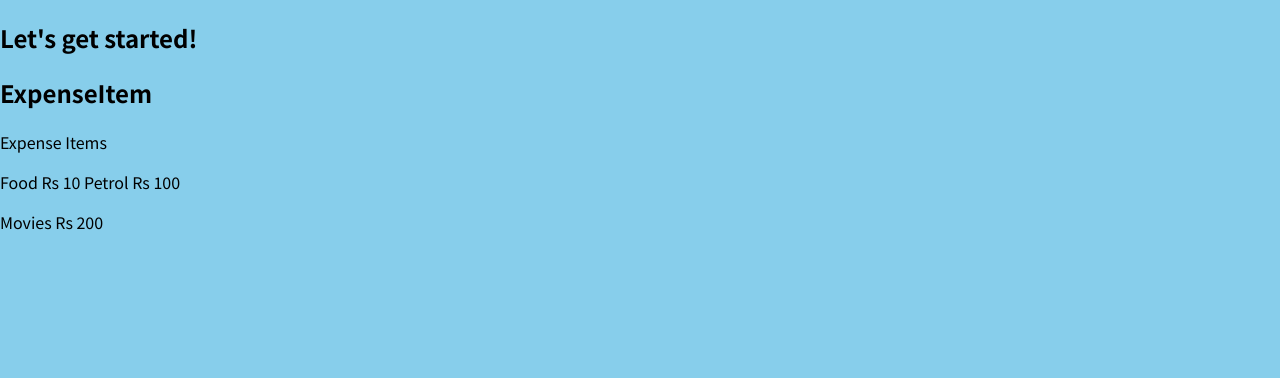
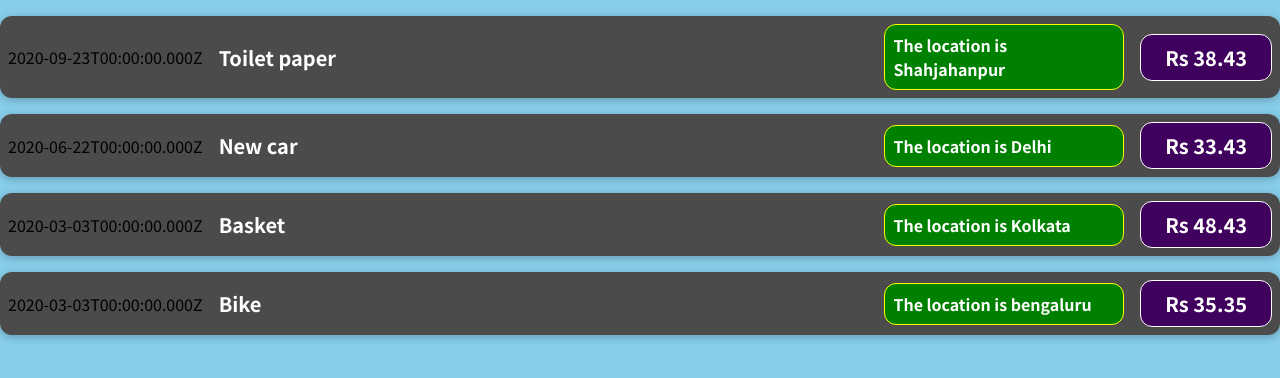
Before and after one commit to amarsrivastava68/expense-tracker, a JavaScript app: page / in a window 1280 px wide. Shown: the top 378 px of the page. Built offline with nearby package versions, Linux system fonts and the light colour scheme.

Commit message:
expense tracker component

```diff
--- a/src/App.js
+++ b/src/App.js
@@ -1,13 +1,51 @@
 import ExpenseItem from "./components/ExpenseItem";
 
 function App() {
+  const expenses = [
+    {
+      id: "e1",
+      title: "Toilet paper",
+      amount: 38.43,
+      date: new Date(2020, 8, 23),
+      location:'Shahjahanpur'
+    },
+    {
+      id: "e2",
+      title: "New car",
+      amount: 33.43,
+      date: new Date(2020, 5, 22),
+      location : 'Delhi'
+    },
+    {
+      id: "e3",
+      title: "Basket",
+      amount: 48.43,
+      date: new Date(2020, 2, 3),
+      location : 'Kolkata'
+    },
+    {
+      id: "e4",
+      title: "Bike",
+      amount: 35.35,
+      date: new Date(2020, 2, 3),
+      location : 'bengaluru'
+    },
+
+  ];
+
   return (
+
     <div>
+      {expenses.map((expense)=>{
+  return (<ExpenseItem
+        title={expense.title}
+        amount={expense.amount}
+        date={expense.date}
+        location = {expense.location}
+      />)
 
-      <h2>Let's get started!</h2>
-      <ExpenseItem/>
-    </div>
-  );
-}
+      })}
+      </div>
 
+  )}
 export default App;
--- a/src/components/ExpenseItem.js
+++ b/src/components/ExpenseItem.js
@@ -1,12 +1,19 @@
-function ExpenseItem() {
+import "./Expenseitem.css";
+
+function ExpenseItem(props) {
   return (
     <>
-      <h2>ExpenseItem</h2>
-      <p>
-        Expense Items
-        <p>Food Rs 10 Petrol Rs 100</p>
-        Movies Rs 200
-      </p>
+      <div className="expense-item">
+        <div>{props.date.toISOString()} </div>
+        <div className="expense-item__description">
+          <h2>{props.title}</h2>
+          <div className="expense-item__location">
+            The location is {props.location}
+          </div>
+
+          <div className="expense-item__price">Rs {props.amount}</div>
+        </div>
+      </div>
     </>
   );
 }
--- /dev/null
+++ b/src/components/Expenseitem.css
@@ -0,0 +1,67 @@
+.expense-item {
+    display: flex;
+    justify-content: space-between;
+    align-items: center;
+    box-shadow: 0 2px 8px rgba(0, 0, 0, 0.25);
+    padding: 0.5rem;
+    margin: 1rem 0;
+    border-radius: 12px;
+    background-color: #4b4b4b;
+  }
+
+  .expense-item__description {
+    display: flex;
+    flex-direction: column;
+    gap: 1rem;
+    align-items: flex-end;
+    flex-flow: column-reverse;
+    justify-content: flex-start;
+    flex: 1;
+  }
+
+  .expense-item h2 {
+
+    font-size: 1rem;
+    flex: 1;
+    margin: 0 1rem;
+    color: white;
+  }
+
+  .expense-item__price {
+    font-size: 1rem;
+    font-weight: bold;
+    color: white;
+    background-color: #40005d;
+    border: 1px solid white;
+    padding: 0.5rem;
+    border-radius: 12px;
+  }
+
+  .expense-item__location {
+    flex :0.35;
+    gap: auto;
+    font-size: 1rem;
+    font-weight: bold;
+    color: white;
+    background-color: green;
+    border: 1px solid yellow;
+    padding: 0.5rem;
+    border-radius: 12px;
+  }
+  @media (min-width: 580px) {
+    .expense-item__description {
+      flex-direction: row;
+      align-items: center;
+      justify-content: flex-start;
+      flex: 1;
+    }
+
+    .expense-item__description h2 {
+      font-size: 1.25rem;
+    }
+
+    .expense-item__price {
+      font-size: 1.25rem;
+      padding: 0.5rem 1.5rem;
+    }
+  }
--- a/src/index.css
+++ b/src/index.css
@@ -10,5 +10,5 @@ html {
 
 body {
   margin: 0;
-  background-color: skyblue;
+  background-color: skyblue ;
 }
```
